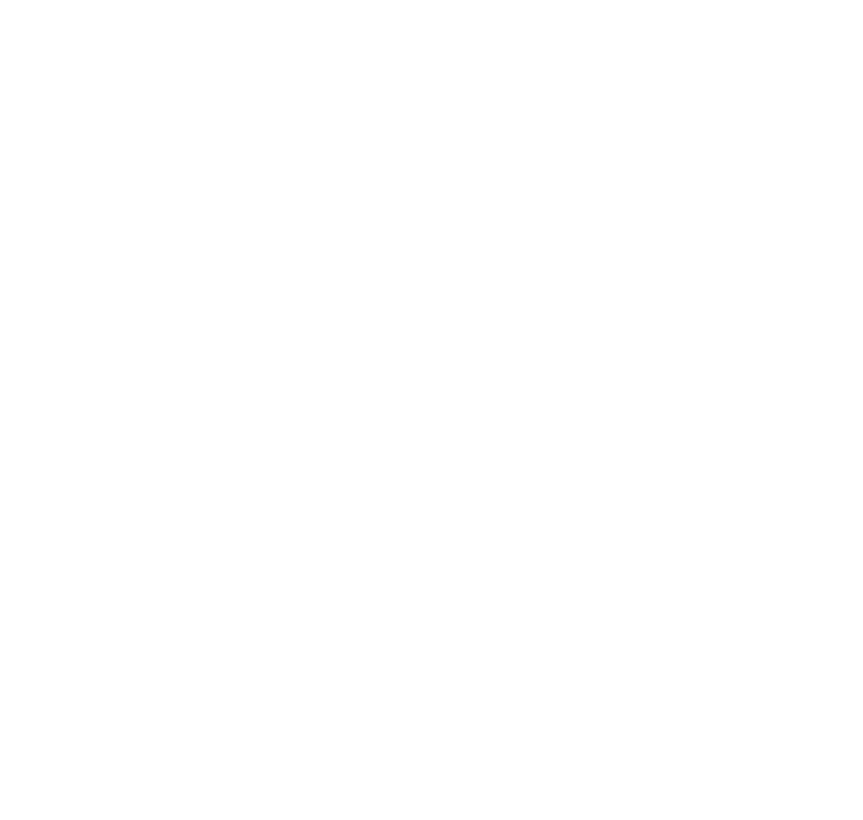
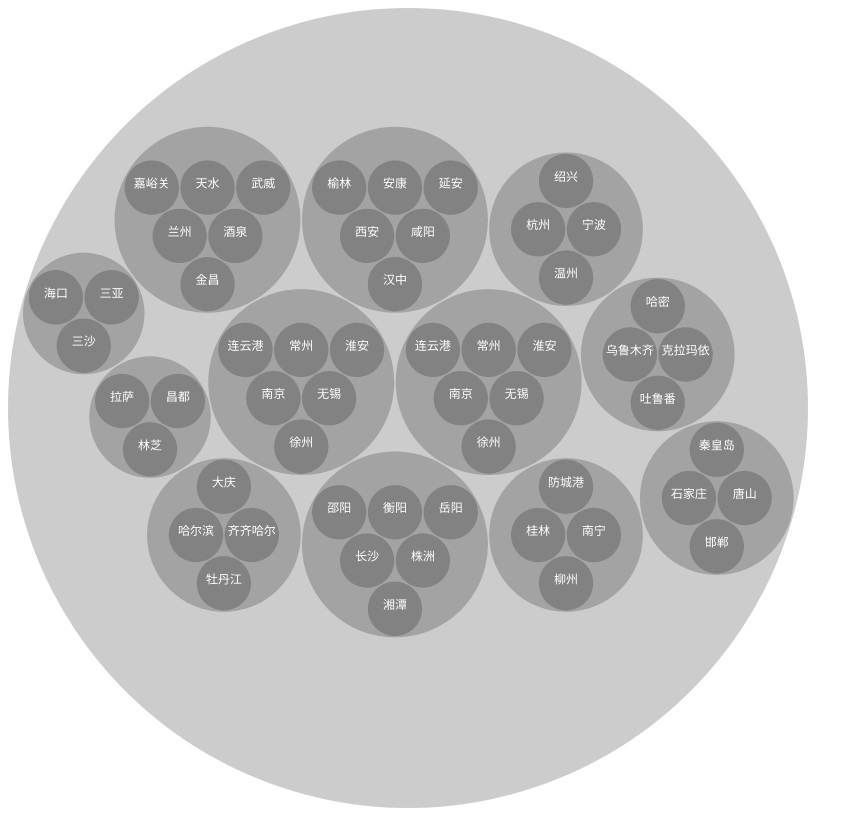
Before and after one commit to toastbin/data-visualization, a website: page demo/index.html in a window 1280 px wide. Shown: the whole page, without its empty margins (0-863 px from the left). Drawn offline with nearby package versions, Linux system fonts and the light colour scheme.

Commit message:
feat: hover交互

```diff
--- a/demo/index.html
+++ b/demo/index.html
@@ -4,8 +4,67 @@
     <meta charset="UTF-8">
     <meta name="viewport" content="width=device-width, initial-scale=1.0">
     <title>demo</title>
+    <style>
+        canvas {
+            width: 800px;
+            height: 800px;
+        }
+    </style>
 </head>
 <body>
-    <canvas id='canvas' width='512' height='512'></canvas>
+    <canvas id='canvas' width='1600' height='1600'></canvas>
+    <script>
+        const canvas = document.querySelector('#canvas')
+        const ctx = canvas.getContext('2d')
+        const rectSize = [100, 100]
+        // ctx.save() // 暂存状态
+        // ctx.translate(-0.5 * rectSize[0], -0.5 * rectSize[1])
+        // ctx.fillStyle = 'pink'
+        // ctx.beginPath()
+        // ctx.rect(0.5 * canvas.width, 0.5 * canvas.height, 100, 100)
+        // ctx.fill()
+        // ctx.strokeStyle = 'skyblue'
+        // ctx.strokeRect(60, 60, 50, 50)
+        // ctx.moveTo(75, 50)
+        // ctx.lineTo(100, 75)
+        // ctx.lineTo(100, 25)
+        // ctx.fill()
+        // ctx.restore() // 恢复道之前缓存的状态
+        // ctx.closePath()
+
+        // ctx.beginPath()
+        // ctx.arc(75, 75, 50, 0, Math.PI * 2, true) // 绘制
+        // ctx.moveTo(110, 75)
+        // ctx.arc(75, 75, 35, 0, Math.PI, false)   // 口(顺时针)
+        // ctx.moveTo(65, 65)
+        // ctx.arc(60, 65, 5, 0, Math.PI * 2, true)  // 左眼
+        // ctx.moveTo(95, 65)
+        // ctx.arc(90, 65, 5, 0, Math.PI * 2, true)  // 右眼
+        // ctx.stroke()
+        // ctx.closePath()
+
+        // ctx.beginPath()
+        // ctx.moveTo(75, 25)
+        // ctx.quadraticCurveTo(25, 25, 25, 62.5)
+        // ctx.quadraticCurveTo(25, 100, 50, 100)
+        // ctx.quadraticCurveTo(50, 120, 30, 125)
+        // ctx.quadraticCurveTo(60, 120, 65, 100)
+        // ctx.quadraticCurveTo(125, 100, 125, 62.5)
+        // ctx.quadraticCurveTo(125, 25, 75, 25)
+        // ctx.stroke()
+        // ctx.closePath()
+
+        // ctx.beginPath()
+        // ctx.moveTo(75, 40)
+        // ctx.bezierCurveTo(75, 37, 70, 25, 50, 25)
+        // ctx.bezierCurveTo(20, 25, 20, 62.5, 20, 62.5)
+        // ctx.bezierCurveTo(20, 80, 40, 102, 75, 120)
+        // ctx.bezierCurveTo(110, 102, 130, 80, 130, 62.5)
+        // ctx.bezierCurveTo(130, 62.5, 130, 25, 100, 25)
+        // ctx.bezierCurveTo(85, 25, 75, 37, 75, 40)
+        // ctx.fill()
+    </script>
+    <script src="https://d3js.org/d3-hierarchy.v1.min.js"></script>
+    <script src='./index.js'></script>
 </body>
 </html>
--- /dev/null
+++ b/demo/index.js
@@ -0,0 +1,276 @@
+(function () {
+    const data = {
+            "name": "中国",
+            "children": [{
+                    "name": "浙江",
+                    "children": [{
+                            "name": "杭州"
+                        },
+                        {
+                            "name": "宁波"
+                        },
+                        {
+                            "name": "温州"
+                        },
+                        {
+                            "name": "绍兴"
+                        }
+                    ]
+                },
+                {
+                    "name": "广西",
+                    "children": [{
+                            "name": "桂林"
+                        },
+                        {
+                            "name": "南宁"
+                        },
+                        {
+                            "name": "柳州"
+                        },
+                        {
+                            "name": "防城港"
+                        }
+                    ]
+                },
+                {
+                    "name": "黑龙江",
+                    "children": [{
+                            "name": "哈尔滨"
+                        },
+                        {
+                            "name": "齐齐哈尔"
+                        },
+                        {
+                            "name": "牡丹江"
+                        },
+                        {
+                            "name": "大庆"
+                        }
+                    ]
+                },
+                {
+                    "name": "新疆",
+                    "children": [{
+                            "name": "乌鲁木齐"
+                        },
+                        {
+                            "name": "克拉玛依"
+                        },
+                        {
+                            "name": "吐鲁番"
+                        },
+                        {
+                            "name": "哈密"
+                        }
+                    ]
+                },
+                {
+                    "name": "河北",
+                    "children": [{
+                            "name": "石家庄"
+                        },
+                        {
+                            "name": "唐山"
+                        },
+                        {
+                            "name": "邯郸"
+                        },
+                        {
+                            "name": "秦皇岛"
+                        }
+                    ]
+                },
+                {
+                    "name": "西藏",
+                    "children": [{
+                            "name": "拉萨"
+                        },
+                        {
+                            "name": "昌都"
+                        },
+                        {
+                            "name": "林芝"
+                        }
+                    ]
+                },
+                {
+                    "name": "江苏",
+                    "children": [{
+                            "name": "南京"
+                        },
+                        {
+                            "name": "无锡"
+                        },
+                        {
+                            "name": "徐州"
+                        },
+                        {
+                            "name": "常州"
+                        },
+                        {
+                            "name": "连云港"
+                        },
+                        {
+                            "name": "淮安"
+                        }
+                    ]
+                },
+                {
+                    "name": "江苏",
+                    "children": [{
+                            "name": "南京"
+                        },
+                        {
+                            "name": "无锡"
+                        },
+                        {
+                            "name": "徐州"
+                        },
+                        {
+                            "name": "常州"
+                        },
+                        {
+                            "name": "连云港"
+                        },
+                        {
+                            "name": "淮安"
+                        }
+                    ]
+                },
+                {
+                    "name": "湖南",
+                    "children": [{
+                            "name": "长沙"
+                        },
+                        {
+                            "name": "株洲"
+                        },
+                        {
+                            "name": "湘潭"
+                        },
+                        {
+                            "name": "衡阳"
+                        },
+                        {
+                            "name": "邵阳"
+                        },
+                        {
+                            "name": "岳阳"
+                        }
+                    ]
+                },
+                {
+                    "name": "海南",
+                    "children": [{
+                            "name": "海口"
+                        },
+                        {
+                            "name": "三亚"
+                        },
+                        {
+                            "name": "三沙"
+                        }
+                    ]
+                },
+                {
+                    "name": "陕西",
+                    "children": [{
+                            "name": "西安"
+                        },
+                        {
+                            "name": "咸阳"
+                        },
+                        {
+                            "name": "汉中"
+                        },
+                        {
+                            "name": "安康"
+                        },
+                        {
+                            "name": "榆林"
+                        },
+                        {
+                            "name": "延安"
+                        }
+                    ]
+                },
+                {
+                    "name": "甘肃",
+                    "children": [{
+                            "name": "兰州"
+                        },
+                        {
+                            "name": "酒泉"
+                        },
+                        {
+                            "name": "金昌"
+                        },
+                        {
+                            "name": "天水"
+                        },
+                        {
+                            "name": "嘉峪关"
+                        },
+                        {
+                            "name": "武威"
+                        }
+                    ]
+                }
+            ]
+        }
+	// const dataSource = 'https://s5.ssl.qhres.com/static/b0695e2dd30daa64.json'
+	// const data = await (await fetch(dataSource)).json()
+	const city = document.getElementById('canvas')
+	const ctx = city.getContext('2d')
+	const regions = d3.hierarchy(data).sum(d => 1).sort((a, b) => b.value - a.value)
+	const pack = d3.pack().size([1600, 1600]).padding(3)
+	const root = pack(regions)
+	const TAU = Math.PI * 2
+
+	city.addEventListener('mousemove', function (e) {
+		ctx.clearRect(0, 0, city.width, city.height)
+		draw(ctx, root, { clientX: e.layerX, clientY: e.layerY })
+	})
+
+	function draw(ctx, node,
+		{
+			fillStyle = 'rgba(0, 0, 0, 0.2)',
+			textColor = 'white',
+			clientX = 0,
+			clientY = 0
+		} = {}
+	) {
+		const children = node.children
+		const { x, y, r } = node
+
+		ctx.fillStyle = fillStyle
+		ctx.beginPath()
+		ctx.arc(x, y, r, 0, TAU)
+		ctx.fill()
+
+		if (children) {
+			for (let i = 0; i < children.length; i++) {
+                if (!clientX && !clientY) {
+                    draw(ctx, children[i])
+                } else {
+                    draw(ctx, children[i], { clientX, clientY })
+                }
+			}
+		} else {
+			const name = node.data.name
+            const isInner = (x / 2 - clientX) ** 2 + (y / 2 - clientY) ** 2 < r * r / 4
+            if (isInner) {
+                ctx.fillStyle = 'rgba(255, 0, 0, 0.2)'
+                ctx.fill()
+            }
+
+			ctx.fillStyle = textColor
+			ctx.font = '1.5rem Arial'
+			ctx.textAlign = 'center'
+			ctx.fillText(name, x, y)
+		}
+	}
+
+	draw(ctx, root)
+})()
--- a/demo/package.json
+++ b/demo/package.json
@@ -8,5 +8,8 @@
   },
   "keywords": [],
   "author": "",
-  "license": "ISC"
+  "license": "ISC",
+  "dependencies": {
+    "d3-hierarchy": "^2.0.0"
+  }
 }
```
Also changed, not shown: note/index.md (+18 -1 lines), 1 other file.
